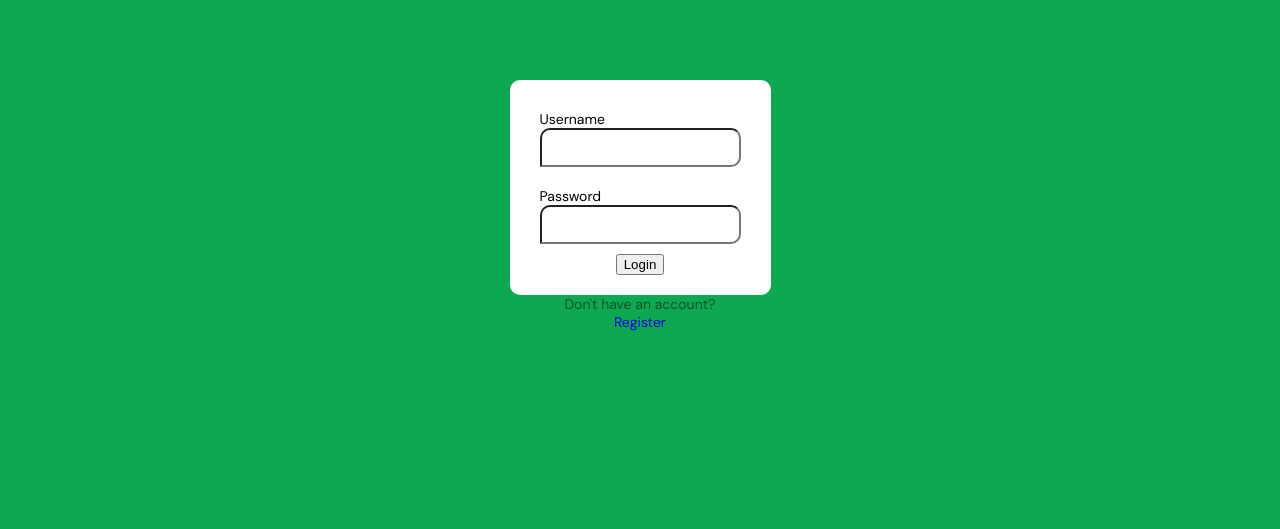
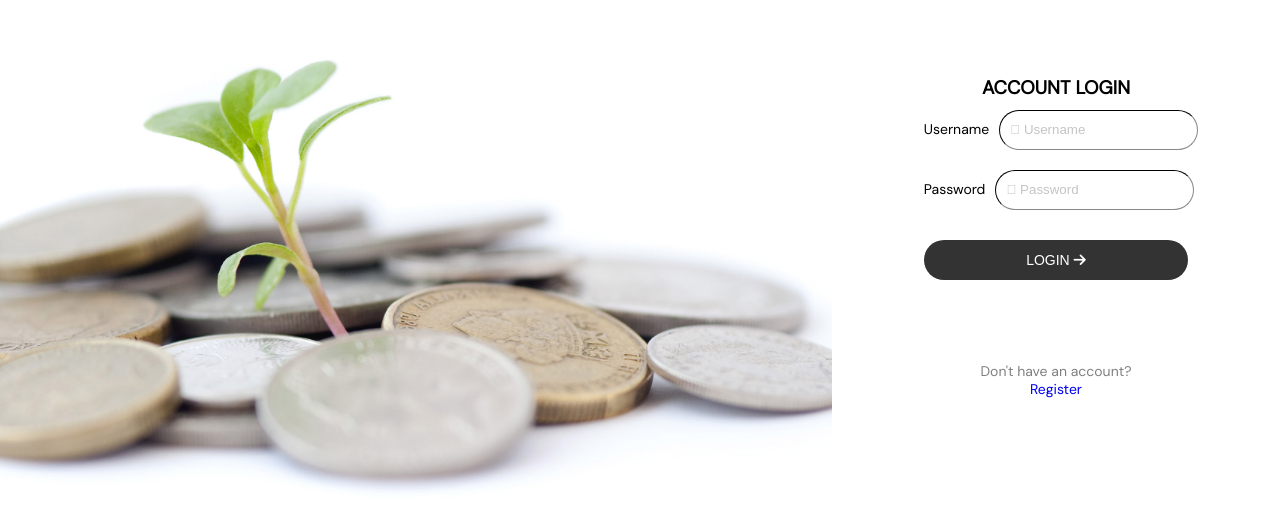
Before and after one commit to oluwatoba1/rc2, a React (Create React App) app: page /login in a window 1280 px wide. Shown: the part 195-724 px from the top of the page. Built offline with nearby package versions, Linux system fonts and the light colour scheme.

Commit message:
Login Design

```diff
--- a/src/components/auth/Login.js
+++ b/src/components/auth/Login.js
@@ -33,34 +33,45 @@ const Login = (props) => {
 	};
 
 	return (
-		<div className="container">
+		<div className="loginContainer">
+			<div className="auth-image"></div>
+			<div className="form">
 				<form onSubmit={onSubmit} id="authCard">
+					<h3>Account Login</h3>
 					<div className="form-group">
 						<label htmlFor="username">Username</label>
+						{/* <i className="fa fa-user"></i> */}
 						<input
+							style={{fontFamily: 'Font Awesome 5 Brands'}}
 							name="username"
 							type="text"
+							placeholder="&#xF002; Username"
 							value={username}
 							onChange={onChange}
 						/>
 					</div>
 					<div className="form-group">
 						<label htmlFor="password">Password</label>
+						{/* <i className="fa fa-key"></i> */}
 						<input
 							name="password"
 							type="password"
+							placeholder="&#xF084; Password"
 							value={password}
 							onChange={onChange}
 						/>
 					</div>
 					<div className="submitWrapper">
-					<button>Login</button>
+						<button>
+							Login <span className="fa fa-arrow-right"></span>
+						</button>
 					</div>
 				</form>
 				<p>
 					Don't have an account?<a href="/register">Register</a>
 				</p>
 			</div>
+		</div>
 	);
 };
 
--- a/src/components/auth/Register.js
+++ b/src/components/auth/Register.js
@@ -40,8 +40,9 @@ const Register = (props) => {
 	};
 
 	return (
-		<div className="container">
-			<form onSubmit={onSubmit} id="authCard">
+		<div className="regContainer">
+			<form onSubmit={onSubmit} id="regCard">
+				<h3>Account Register</h3>
 				<div className="form-group">
 					<label htmlFor="fullname">Full Name</label>
 					<input name="fullname" type="text" value="" onChange={onChange} />
--- a/src/components/auth/auth.css
+++ b/src/components/auth/auth.css
@@ -1,40 +1,119 @@
-.container {
-	background: var(--primary-color);
+.loginContainer {
+	display: grid;
+	grid-template-columns: 65% 35%;
+	height: 100%;
+	width: 100%;
+}
+
+.regContainer {
 	display: flex;
 	flex-direction: column;
 	align-items: center;
 	justify-content: center;
 	width: 100%;
 	height: 100%;
+	background-color: #c4c4c4;
 }
 
-#authCard {
-	background: #fff;
-	padding: var(--padding);
-	border-radius: 10px;
+.auth-image {
+	width: 100%;
+	height: 100%;
+	background: url('../../img/savings.jpg') no-repeat;
+	background-size: cover;
+	background-position: center;
 }
 
+.form {
+	position: relative;
+	background-color: #fff;
+	display: flex;
+	flex-direction: column;
+	align-items: center;
+	justify-content: center;
+	width: 100%;
+	height: 100%;
+	padding: var(--padding);
+}
+
+#authCard,
+#regCard {
+	position: relative;
+	display: flex;
+	flex-direction: column;
+	align-items: center;
+	justify-content: center;
+	background: #fff;
+	border-radius: 10px;
+	padding: var(--padding);
+	height: 350px;
+}
+
+#regCard {
+	height: 450px;
+}
+
+#authCard h3,
+#regCard h3 {
+	text-transform: uppercase;
+}
 .form-group {
 	display: flex;
-	flex-direction: column;
 	align-items: flex-start;
 	justify-items: center;
 	padding: var(--mediaPad);
+	width: 100%;
 }
 
 .form-group label {
 	font-size: 14px;
+	padding: var(--mediaPad);
 }
 
-.form-group input,
+.form-group input {
+	padding: var(--mediaPad);
+	height: 40px;
+	border-radius: 20px;
+	border-color: #333;
+	border-width: 1px;
+	outline: 0;
+}
+
+.form-group i {
+	position: absolute;
+	padding: var(--mediaPad);
+	left: 20px;
+}
+
+::placeholder {
+	color: #c4c4c4;
+	font-weight: lighter;
+}
+
+/* .form-group input,
 .submitWrapper input {
 	padding: var(--mediaPad);
-	border-radius: 10px 10px 10px 0;
+	height: 40px;
+	border-bottom: 2px #000;
 	outline: 0;
-}
+} */
 
 .submitWrapper {
 	display: flex;
 	align-items: center;
 	justify-content: center;
+	padding: var(--padding);
+	width: 100%;
 }
+
+.submitWrapper button {
+	padding: var(--mediaPad);
+	background-color: #333333;
+	border: 0;
+	font-size: 14px;
+	color: #fff;
+	width: 100%;
+	text-transform: uppercase;
+	height: 40px;
+	outline: 0;
+	border-radius: 20px;
+}
--- a/src/components/routing/PrivateRoute.js
+++ b/src/components/routing/PrivateRoute.js
@@ -1,10 +1,10 @@
 import React, {useContext} from 'react';
 import {Route, Redirect} from 'react-router-dom';
-import AuthContext from '../../context/auth/authContext';
+import authContext from '../../context/auth/authContext';
 
 const PrivateRoute = ({component: Component, ...rest}) => {
-	const authContext = useContext(AuthContext);
-	const {isAuthenticated, loading} = authContext;
+	const AuthContext = useContext(authContext);
+	const {isAuthenticated, loading} = AuthContext;
 	return (
 		<Route
 			{...rest}
```
Also changed, not shown: src/img/savings.jpg (added). Lines whose indentation alone changed are shown as unchanged.
